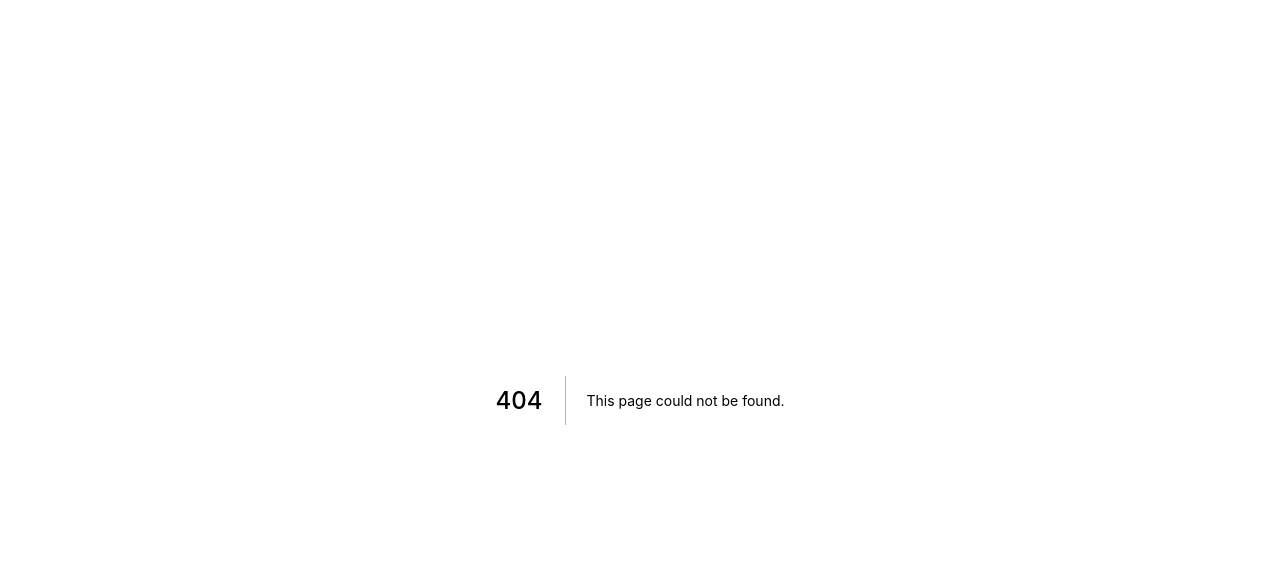
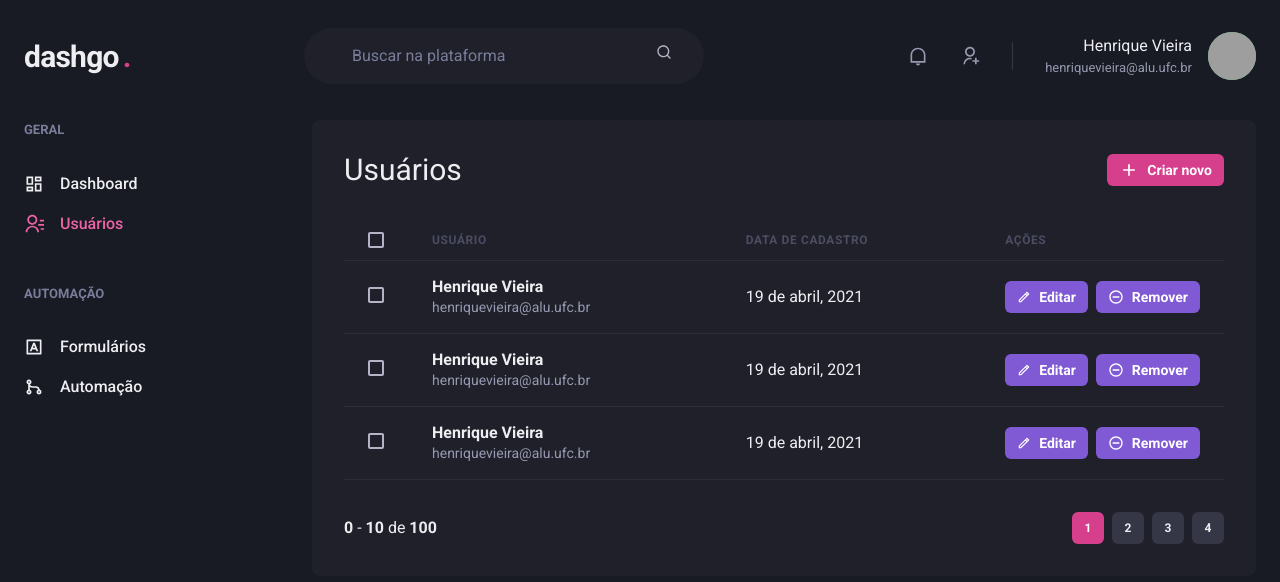
Before and after one commit to henricker/dashgo, a Next.js app: page /users in a window 1280 px wide. Before the commit this address had no page. Shown: the top 582 px of the page. Built offline with nearby package versions, Linux system fonts and the light colour scheme; grey boxes are pictures that could not be loaded.

Commit message:
feat: add users module

```diff
--- /dev/null
+++ b/src/pages/users/index.tsx
@@ -0,0 +1,188 @@
+import {
+  Box,
+  Button,
+  Checkbox,
+  Flex,
+  Heading,
+  HStack,
+  Icon,
+  Table,
+  Tbody,
+  Td,
+  Text,
+  Th,
+  Thead,
+  Tr,
+  useBreakpointValue,
+} from '@chakra-ui/react';
+import { RiAddLine, RiPencilLine } from 'react-icons/ri';
+import { MdOutlineRemoveCircleOutline } from 'react-icons/md';
+import Link from 'next/link';
+import { Header } from '../../components/Header';
+import { Sidebar } from '../../components/Sidebar';
+import { Pagination } from '../../components/Pagination';
+
+export default function Users(): JSX.Element {
+  const isWiredScreen = useBreakpointValue({
+    base: false,
+    lg: true,
+  });
+
+  return (
+    <Box>
+      <Header />
+      <Flex w="100%" my="6" maxWidth={1480} mx="auto" px="6">
+        <Sidebar />
+
+        <Box flex="1" borderRadius={8} bg="gray.800" p="8">
+          <Flex mb="8" justify="space-between" align="center">
+            <Heading size="lg" fontWeight="normal">
+              Usuários
+            </Heading>
+            <Link href="/users/create" passHref>
+              <Button
+                as="a"
+                size="sm"
+                fontSize="sm"
+                colorScheme="pink"
+                leftIcon={<Icon as={RiAddLine} fontSize="20" />}
+              >
+                Criar novo
+              </Button>
+            </Link>
+          </Flex>
+
+          <Table colorScheme="whiteAlpha" overflowX="scroll">
+            <Thead>
+              <Tr>
+                <Th px={['4', '4', '6']} color="gray.300" width="8">
+                  <Checkbox colorScheme="pink" />
+                </Th>
+                <Th>Usuário</Th>
+                <Th>Data de cadastro</Th>
+                <Th width="8">Ações</Th>
+              </Tr>
+            </Thead>
+            <Tbody>
+              <Tr>
+                <Td px={['4', '4', '6']}>
+                  <Checkbox colorScheme="pink" />
+                </Td>
+                <Td>
+                  <Box>
+                    <Text fontWeight="bold">Henrique Vieira</Text>
+                    <Text fontSize="sm" color="gray.300">
+                      henriquevieira@alu.ufc.br
+                    </Text>
+                  </Box>
+                </Td>
+                <Td>{isWiredScreen ? '19 de abril, 2021' : '19/04/2021'}</Td>
+                <Td>
+                  <HStack>
+                    <Button
+                      as="a"
+                      size="sm"
+                      fontSize="sm"
+                      colorScheme="purple"
+                      leftIcon={<Icon as={RiPencilLine} />}
+                    >
+                      Editar
+                    </Button>
+                    <Button
+                      as="a"
+                      size="sm"
+                      fontSize="sm"
+                      colorScheme="purple"
+                      leftIcon={
+                        <Icon as={MdOutlineRemoveCircleOutline} fontSize="16" />
+                      }
+                    >
+                      Remover
+                    </Button>
+                  </HStack>
+                </Td>
+              </Tr>
+              <Tr>
+                <Td px={['4', '4', '6']}>
+                  <Checkbox colorScheme="pink" />
+                </Td>
+                <Td>
+                  <Box>
+                    <Text fontWeight="bold">Henrique Vieira</Text>
+                    <Text fontSize="sm" color="gray.300">
+                      henriquevieira@alu.ufc.br
+                    </Text>
+                  </Box>
+                </Td>
+                <Td>{isWiredScreen ? '19 de abril, 2021' : '19/04/2021'}</Td>
+                <Td>
+                  <HStack>
+                    <Button
+                      as="a"
+                      size="sm"
+                      fontSize="sm"
+                      colorScheme="purple"
+                      leftIcon={<Icon as={RiPencilLine} />}
+                    >
+                      Editar
+                    </Button>
+                    <Button
+                      as="a"
+                      size="sm"
+                      fontSize="sm"
+                      colorScheme="purple"
+                      leftIcon={
+                        <Icon as={MdOutlineRemoveCircleOutline} fontSize="16" />
+                      }
+                    >
+                      Remover
+                    </Button>
+                  </HStack>
+                </Td>
+              </Tr>
+              <Tr>
+                <Td px={['4', '4', '6']}>
+                  <Checkbox colorScheme="pink" />
+                </Td>
+                <Td>
+                  <Box>
+                    <Text fontWeight="bold">Henrique Vieira</Text>
+                    <Text fontSize="sm" color="gray.300">
+                      henriquevieira@alu.ufc.br
+                    </Text>
+                  </Box>
+                </Td>
+                <Td>{isWiredScreen ? '19 de abril, 2021' : '19/04/2021'}</Td>
+                <Td>
+                  <HStack>
+                    <Button
+                      as="a"
+                      size="sm"
+                      fontSize="sm"
+                      colorScheme="purple"
+                      leftIcon={<Icon as={RiPencilLine} />}
+                    >
+                      Editar
+                    </Button>
+                    <Button
+                      as="a"
+                      size="sm"
+                      fontSize="sm"
+                      colorScheme="purple"
+                      leftIcon={
+                        <Icon as={MdOutlineRemoveCircleOutline} fontSize="16" />
+                      }
+                    >
+                      Remover
+                    </Button>
+                  </HStack>
+                </Td>
+              </Tr>
+            </Tbody>
+          </Table>
+          <Pagination />
+        </Box>
+      </Flex>
+    </Box>
+  );
+}
```
Also changed, not shown: src/pages/users/create.tsx (added, +120 -0 lines).
